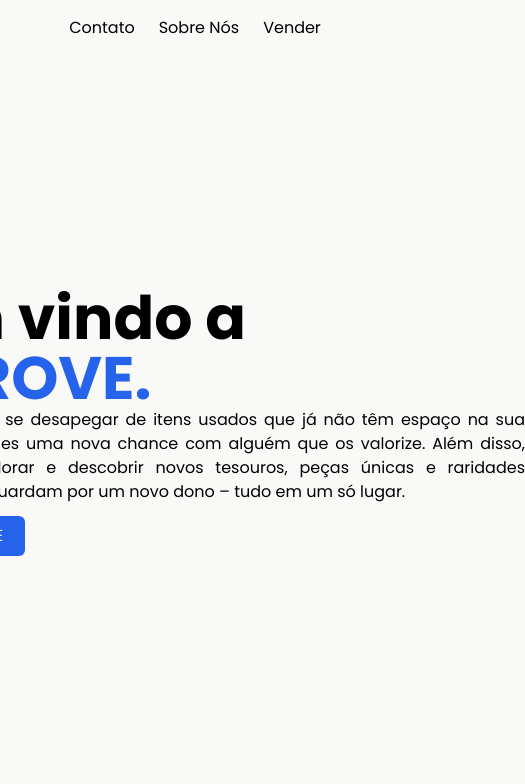
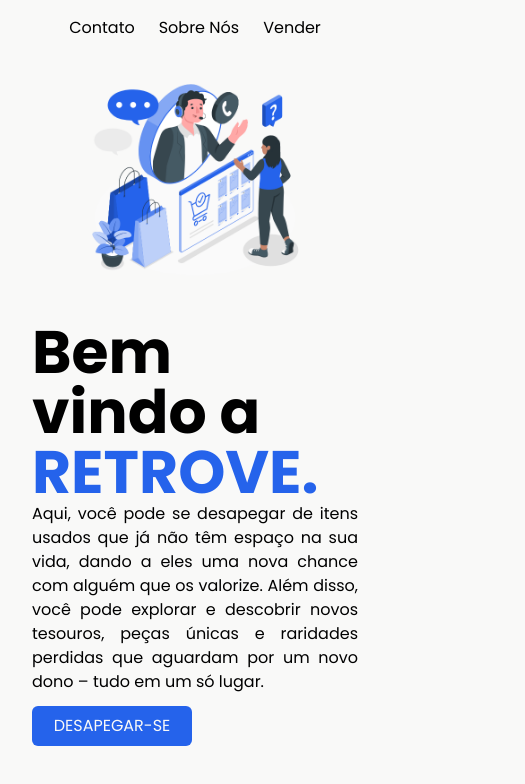
Before and after one commit to OnlyChristianDev/Armaz-m-de-produtos, a Next.js app: page / in a window 390 px wide. Shown: the top 784 px of the page, 525 px wide, since content can reach past the window. Built offline with nearby package versions, Linux system fonts and the light colour scheme.

Commit message:
início da media query da página de início

```diff
--- a/src/app/page.tsx
+++ b/src/app/page.tsx
@@ -11,15 +11,15 @@ const AddItem = () => {
 }
 
   return (
-   <div className="w-full h-screen flex items-center justify-center flex-col">
+   <div className="w-full min-h-screen flex items-center justify-center flex-col">
    <Header />
-    <div className="flex items-center justify-center">
-      <div>
+    <div className="flex items-center justify-center max-sm:flex-col-reverse max-md:flex-col max-lg:flex-col">
+      <div className="max-sm:p-8 max-md:p-8 max-lg:p-8 max-xl:p-8 xl:bg-red-600 flex items-start justify-center flex-col">
         <h1 className="text-6xl font-semibold">Bem vindo a <span className="text-blue-600">RETROVE.</span></h1>
-        <p className=" w-[660px] text-justify">Aqui, você pode se desapegar de itens usados que já não têm espaço na sua vida, dando a eles uma nova chance com alguém que os valorize. Além disso, você pode explorar e descobrir novos tesouros, peças únicas e raridades perdidas que aguardam por um novo dono – tudo em um só lugar.</p>
-        <button className="bg-blue-600 mt-3 text-[#F9F9F8] rounded-md w-40 h-10 hover:scale-105  transition-transform duration-300" onClick={AddItem}>DESAPEGAR-SE</button>
+        <p className="text-justify ">Aqui, você pode se desapegar de itens usados que já não têm espaço na sua vida, dando a eles uma nova chance com alguém que os valorize. Além disso, você pode explorar e descobrir novos tesouros, peças únicas e raridades perdidas que aguardam por um novo dono – tudo em um só lugar.</p>
+        <button className="bg-blue-600 mt-3 text-[#F9F9F8] rounded-md w-40 h-10 hover:scale-105 transition-transform duration-300" onClick={AddItem}>DESAPEGAR-SE</button>
       </div>
-      <div>
+      <div className="max-sm:w-56 max-md:w-72 max-lg:w-80">
         <Image src={Animation} alt="animação de venda"/>
       </div>
     </div>
--- a/src/app/produtos/page.tsx
+++ b/src/app/produtos/page.tsx
@@ -74,7 +74,7 @@ const submit = () => {
         <Header />
         <div className="item-center justify-center flex flex-col p-10">
                 <h1 className="text-4xl font-bold text-blue-600">Produtos.</h1>
-                <p className="text-gray-500 mt-[-10px] mb-1 ">Aqui voce pode adicionar seus produtos para venda.</p>
+                <p className="text-gray-500 mt-[-10px] mb-1 ">Aqui você pode adicionar seus produtos para venda.</p>
             <div className="flex flex-col items-center gap-4 ">
                 <Inputs maxLength={17} type={"text"} placeholder={"Nome"} value={nome} onChange={TakeName} />
                 <Inputs maxLength={6} type="number" placeholder={"Valor"} value={preco} onChange={TakePrice} />
```
